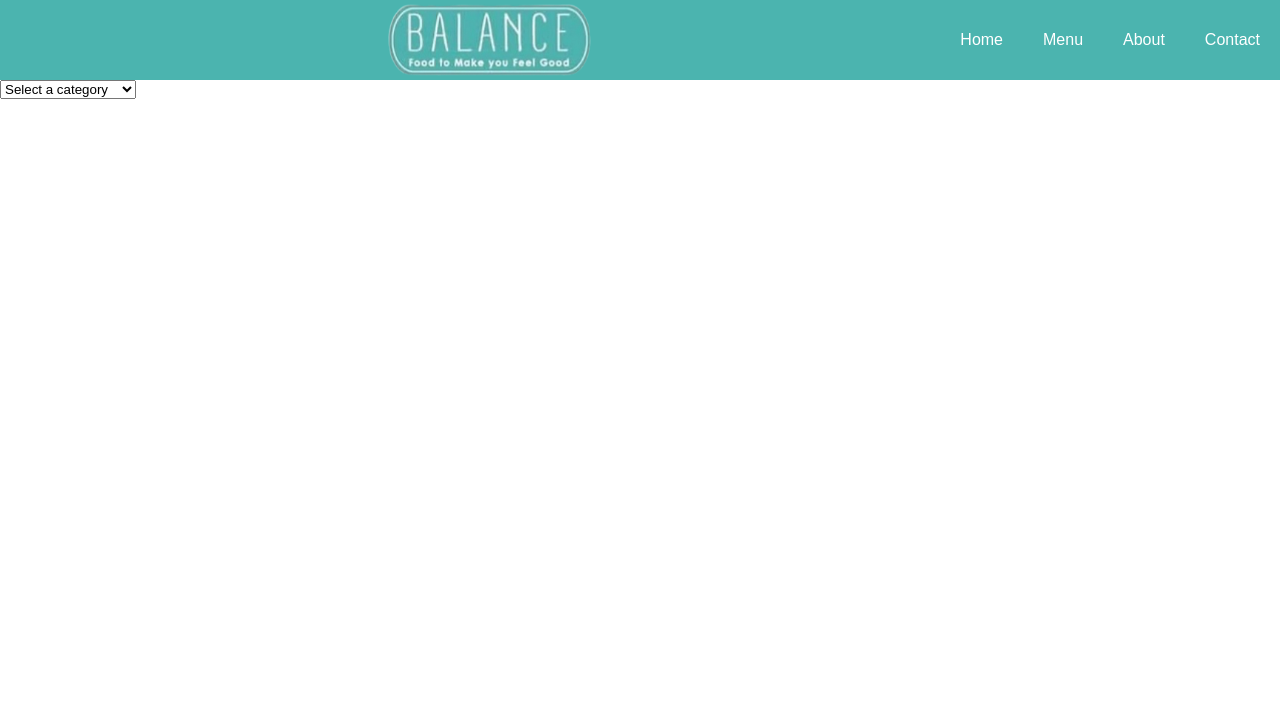
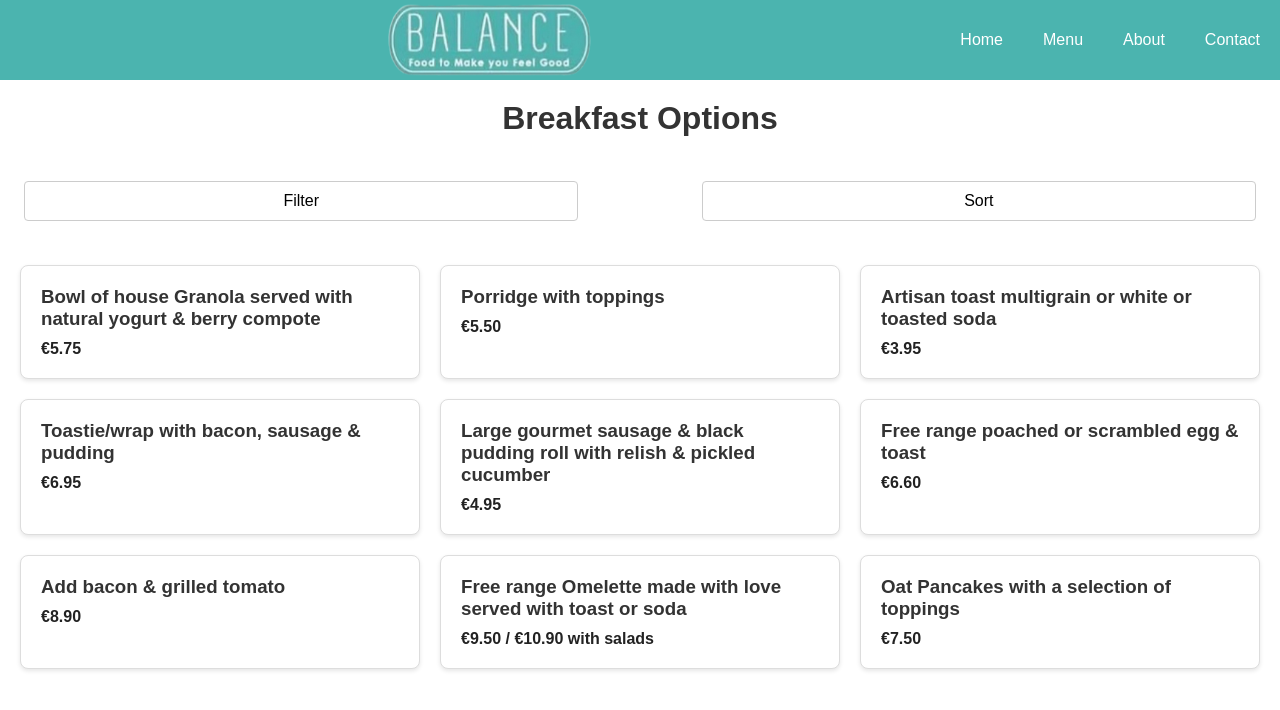
Before and after one commit to jdaly398-pixel/balance-cafe, a React (Create React App) app: page /menu in a window 1280 px wide. Shown: the top 710 px of the page. Built offline with nearby package versions, Linux system fonts and the light colour scheme.

Commit message:
operational filter menu funcitonality

```diff
--- /dev/null
+++ b/src/helpers/dropdown.js
@@ -0,0 +1,46 @@
+// dropdown.js
+
+// Function to toggle dropdown
+export const openFilterOptions = (isOpen, setIsOpen) => {
+    setIsOpen(!isOpen);
+};
+
+// Function to handle option selection
+export const handleOptionSelect = (optionValue, setSelectedFilter, setIsOpen) => {
+    setSelectedFilter(optionValue);
+    setIsOpen(false);
+};
+
+// Function to get filtered menu items
+export const getFilteredMenuItems = (selectedFilter, menuData) => {
+    // Access the all_day_menu object from your JSON
+    const menu = menuData.all_day_menu;
+
+    // Return different sections based on the selected filter
+    switch(selectedFilter) {
+        case 'Breakfast Options':
+            return menu.breakfast_classics;
+        case 'Sandwiches and Wraps':
+            return menu.sandwiches_and_wraps;
+        case 'Salads':
+            return menu.salads;
+        case 'Baked Goods':
+            return menu.baked_goods;
+        default:
+            return menu.breakfast_classics; // Default to breakfast
+    }
+};
+
+// Function to render price
+export const renderPrice = (item) => {
+    if (item.base_price) {
+        return {
+            mainPrice: item.base_price.toFixed(2),
+            additionalPrice: item.with_salads_price ? item.with_salads_price.toFixed(2) : null
+        };
+    }
+    return {
+        mainPrice: item.price.toFixed(2),
+        additionalPrice: null
+    };
+};
--- a/src/pages/Menu.js
+++ b/src/pages/Menu.js
@@ -1,38 +1,86 @@
-import React, { useState } from 'react';
-import '../styles/Menu.css'
-import menuData from '../data/cafe_menu.json';
+import React, { useState } from "react";
+import "../styles/Menu.css";
+import menuData from "../data/cafe_menu.json";
+import {
+    openFilterOptions,
+    handleOptionSelect,
+    getFilteredMenuItems,
+    renderPrice
+} from '../helpers/dropdown';
 
 function Menu() {
-  const [selectedCategory, setSelectedCategory] = useState('');
+    // Initialize state variables
+    const [isFilterOpen, setIsFilterOpen] = useState(false);
+    const [selectedFilter, setSelectedFilter] = useState('Breakfast Options');
 
-  // Object mapping JSON keys to display names
-  const categoryNames = {
-    'breakfast_classics': 'Breakfast Classics',
-    'sandwiches_and_wraps': 'Sandwiches/Wraps',
-    'salads': 'Salads',
-    'baked_goods': 'Baked Goods'
-  };
+    // Get the filtered items using the imported function
+    const filteredItems = getFilteredMenuItems(selectedFilter, menuData);
 
     return (
-    <div>
-      <select
-        value={selectedCategory}
-        onChange={(e) => setSelectedCategory(e.target.value)}
+        <div className="mainContainer">
+            {/* Title Section */}
+            <div className="title">
+                <h1>{selectedFilter}</h1>
+            </div>
+
+            {/* Buttons Section */}
+            <div className="buttonContainer">
+                <div className="filter">
+                    <button
+                        onClick={() => openFilterOptions(isFilterOpen, setIsFilterOpen)}
+                        className="filterButton"
                     >
-        <option value="">Select a category</option>
-        {Object.entries(categoryNames).map(([key, name]) => (
-          <option key={key} value={key}>
-            {name}
-          </option>
-        ))}
-      </select>
+                        Filter
+                    </button>
+                    <div className={`filterOptions ${isFilterOpen ? 'show' : ''}`}>
+                        <div
+                            className="select-option"
+                            onClick={() => handleOptionSelect('Breakfast Options', setSelectedFilter, setIsFilterOpen)}
+                        >
+                            Breakfast Options
+                        </div>
+                        <div
+                            className="select-option"
+                            onClick={() => handleOptionSelect('Sandwiches and Wraps', setSelectedFilter, setIsFilterOpen)}
+                        >
+                            Sandwiches and Wraps
+                        </div>
+                        <div
+                            className="select-option"
+                            onClick={() => handleOptionSelect('Salads', setSelectedFilter, setIsFilterOpen)}
+                        >
+                            Salads
+                        </div>
+                        <div
+                            className="select-option"
+                            onClick={() => handleOptionSelect('Baked Goods', setSelectedFilter, setIsFilterOpen)}
+                        >
+                            Baked Goods
+                        </div>
+                    </div>
+                </div>
+                <div className="sort">
+                    <button className="sortButton">Sort</button>
+                </div>
+            </div>
 
-      <div className="menu-items">
-        {selectedCategory && menuData.all_day_menu[selectedCategory].map((item, index) => (
-          <div key={index} className="menu-item">
+            {/* Menu Items Display */}
+            <div className="menuArea">
+                {filteredItems.map((item, index) => (
+                    <div key={index} className="menuItem">
                         <h3>{item.name}</h3>
-            {item.description && <p>{item.description}</p>}
-            <p>€{item.price}</p>
+                        {item.description && (
+                            <p className="description">{item.description}</p>
+                        )}
+                        {item.options && (
+                            <p className="options">Options: {item.options}</p>
+                        )}
+                        <p className="price">
+                            €{renderPrice(item).mainPrice}
+                            {renderPrice(item).additionalPrice &&
+                                ` / €${renderPrice(item).additionalPrice} with salads`
+                            }
+                        </p>
                     </div>
                 ))}
             </div>
--- a/src/styles/Menu.css
+++ b/src/styles/Menu.css
@@ -1,18 +1,115 @@
-.menu-items {
-    margin-top: 20px;
+* {
+  padding: 0;
+  margin: 0;
 }
 
-  .menu-item {
-    padding: 10px;
-    border-bottom: 1px solid #eee;
+/* Title section */
+.title {
+  display: flex;
+  align-items: center;
+  justify-content: center;
+  padding: 20px 0;
 }
 
-  .menu-item h3 {
-    margin: 0;
+.title h1 {
+  font-size: 2rem;
   color: #333;
 }
 
-  .menu-item p {
-    margin: 5px 0;
+/* Button container */
+.buttonContainer {
+  width: 100%;
+  padding: 1.5rem;
+  display: flex;
+  justify-content: space-between;
+  box-sizing: border-box;
+}
+
+/* Filter and Sort button containers */
+.filter,
+.sort {
+  width: 45%;
+}
+
+/* Button styling */
+.filterButton,
+.sortButton {
+  width: 100%;
+  padding: 10px 30px;
+  font-size: 1rem;
+  background-color: white;
+  border: 1px solid #ccc;
+  cursor: pointer;
+  border-radius: 4px;
+}
+
+/* Dropdown styling */
+.filterOptions {
+  display: none;
+  position: absolute;
+  width: 100%;
+  background-color: white;
+  border: 1px solid #ccc;
+  border-radius: 4px;
+  margin-top: 5px;
+  box-shadow: 0 2px 5px rgba(0,0,0,0.2);
+  box-sizing: border-box;
+  z-index: 1000;
+}
+
+.filterOptions.show {
+  display: block;
+}
+
+.select-option {
+  padding: 10px 15px;
+  cursor: pointer;
+}
+
+.select-option:hover {
+  background-color: #f5f5f5;
+}
+
+.filter {
+  position: relative;
+}
+
+/* Menu area styling */
+.menuArea {
+  padding: 20px;
+  display: grid;
+  grid-template-columns: repeat(auto-fit, minmax(300px, 1fr));
+  gap: 20px;
+}
+
+/* Individual menu item styling */
+.menuItem {
+  background: white;
+  border: 1px solid #ddd;
+  border-radius: 8px;
+  padding: 20px;
+  box-shadow: 0 2px 4px rgba(0,0,0,0.1);
+}
+
+.menuItem h3 {
+  margin-bottom: 10px;
+  color: #333;
+}
+
+.menuItem .description {
   color: #666;
+  margin-bottom: 8px;
+  font-style: italic;
 }
+
+.menuItem .options {
+  color: #666;
+  margin-bottom: 8px;
+  font-size: 0.9rem;
+}
+
+.menuItem .price {
+  font-weight: bold;
+  color: #222;
+  margin-top: 10px;
+}
```
Lines whose indentation alone changed are shown as unchanged.
